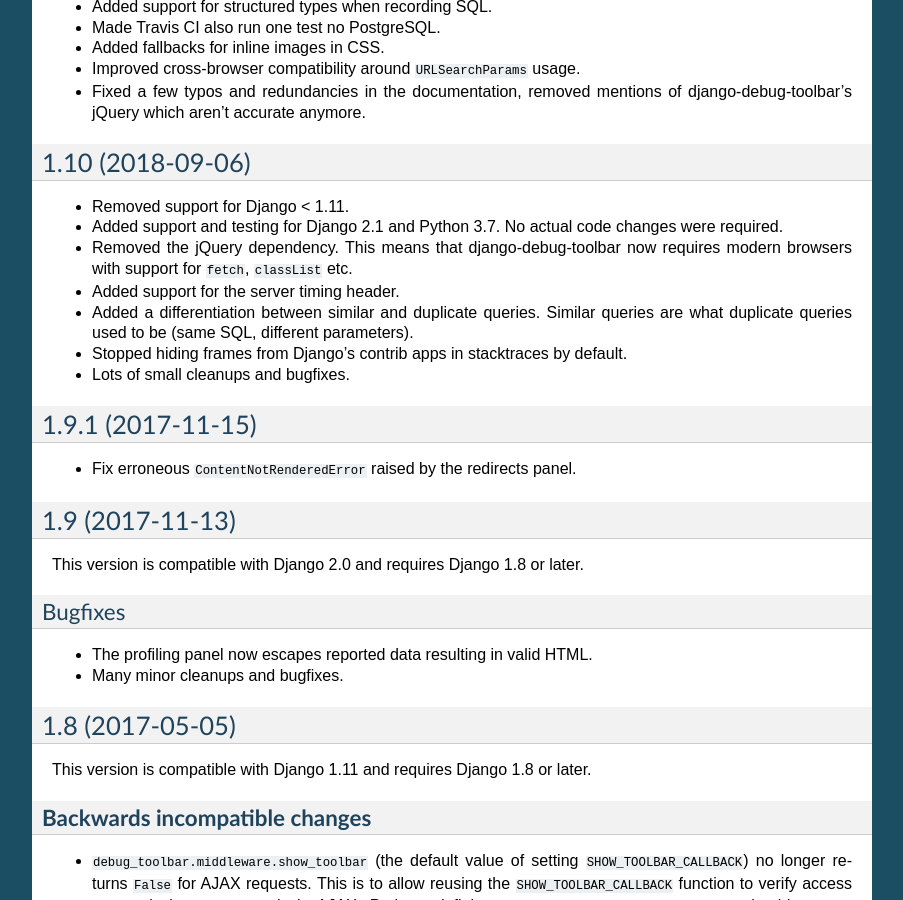
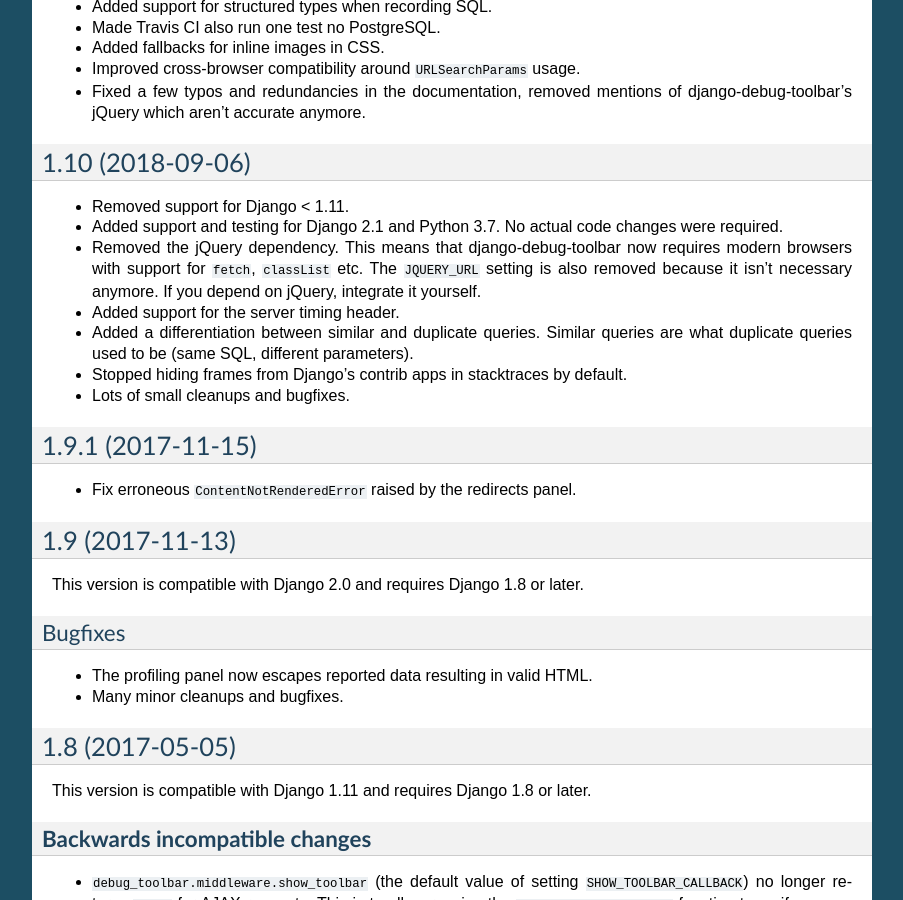
Before and after one commit to jazzband/django-debug-toolbar, a Sphinx documentation site: the page built from docs/changes.rst, in a window 1280 px wide and 900 px high, scrolled down 1595 px. Shown: the whole window, without its empty margins (198-1101 px from the left). Built offline with Sphinx 7.4.7, drawn with Linux system fonts in a browser that asks for light colours.

Commit message:
Refs #1085: Mention the removal of JQUERY_URL in the changelog

```diff
--- a/docs/changes.rst
+++ b/docs/changes.rst
@@ -99,7 +99,8 @@
   changes were required.
 * Removed the jQuery dependency. This means that django-debug-toolbar
   now requires modern browsers with support for ``fetch``, ``classList``
-  etc.
+  etc. The ``JQUERY_URL`` setting is also removed because it isn't
+  necessary anymore. If you depend on jQuery, integrate it yourself.
 * Added support for the server timing header.
 * Added a differentiation between similar and duplicate queries. Similar
   queries are what duplicate queries used to be (same SQL, different
```
